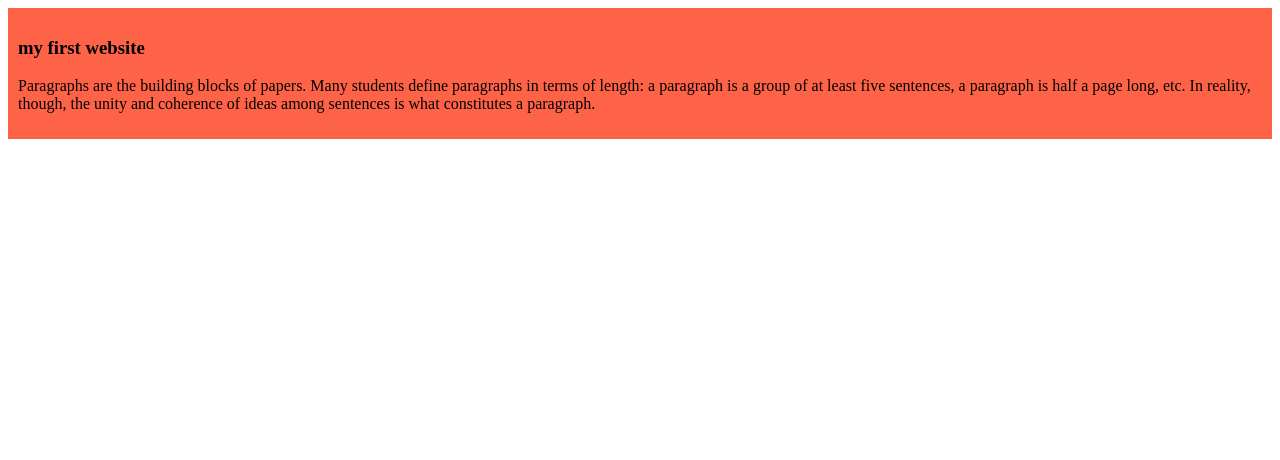
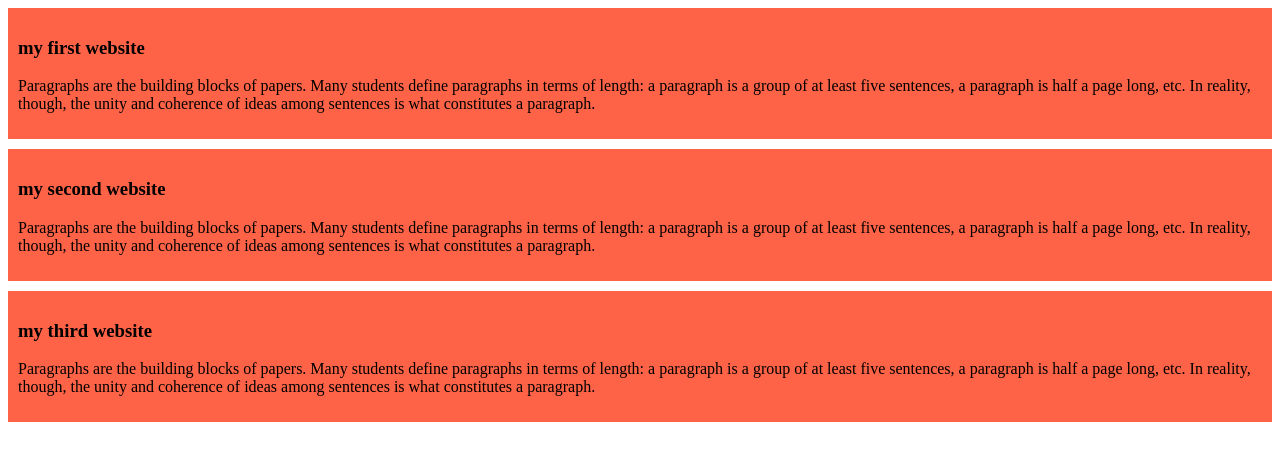
Before and after one commit to mdnurnobimunna/my-fourth-repo, a plain HTML site: page Index.html in a window 1280 px wide. Drawn offline with Linux system fonts and the light colour scheme.

Commit message:
first commit

```diff
--- a/Index.html
+++ b/Index.html
@@ -11,5 +11,13 @@
     <h3>my first website</h3>
     <p>Paragraphs are the building blocks of papers. Many students define paragraphs in terms of length: a paragraph is a group of at least five sentences, a paragraph is half a page long, etc. In reality, though, the unity and coherence of ideas among sentences is what constitutes a paragraph.</p>
   </div>
+  <div>
+    <h3>my second website</h3>
+    <p>Paragraphs are the building blocks of papers. Many students define paragraphs in terms of length: a paragraph is a group of at least five sentences, a paragraph is half a page long, etc. In reality, though, the unity and coherence of ideas among sentences is what constitutes a paragraph.</p>
+  </div>
+  <div>
+    <h3>my third website</h3>
+    <p>Paragraphs are the building blocks of papers. Many students define paragraphs in terms of length: a paragraph is a group of at least five sentences, a paragraph is half a page long, etc. In reality, though, the unity and coherence of ideas among sentences is what constitutes a paragraph.</p>
+  </div>
 </body>
 </html>
--- a/style/munna.css
+++ b/style/munna.css
@@ -1,4 +1,5 @@
 div{
     background-color: tomato;
     padding: 10px;
+    margin-bottom: 10px;
 }
```
